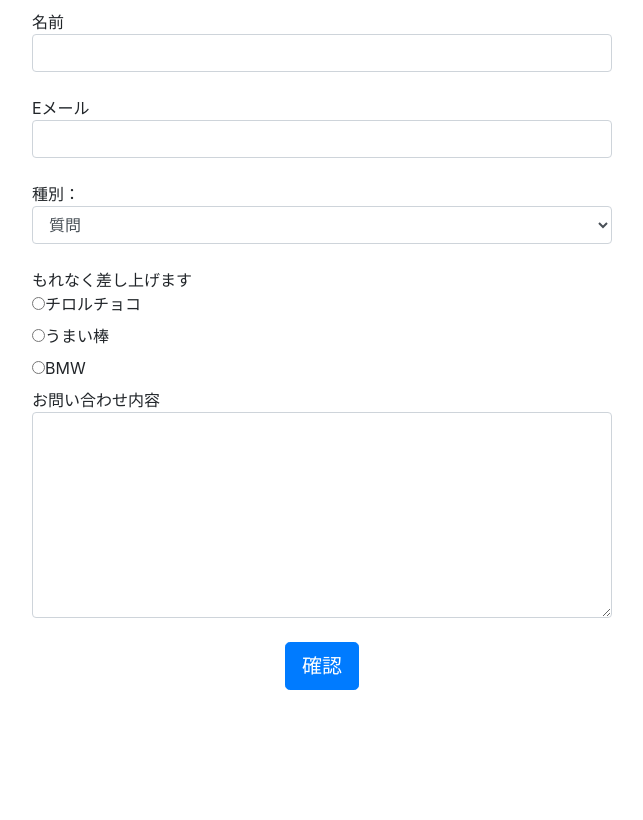
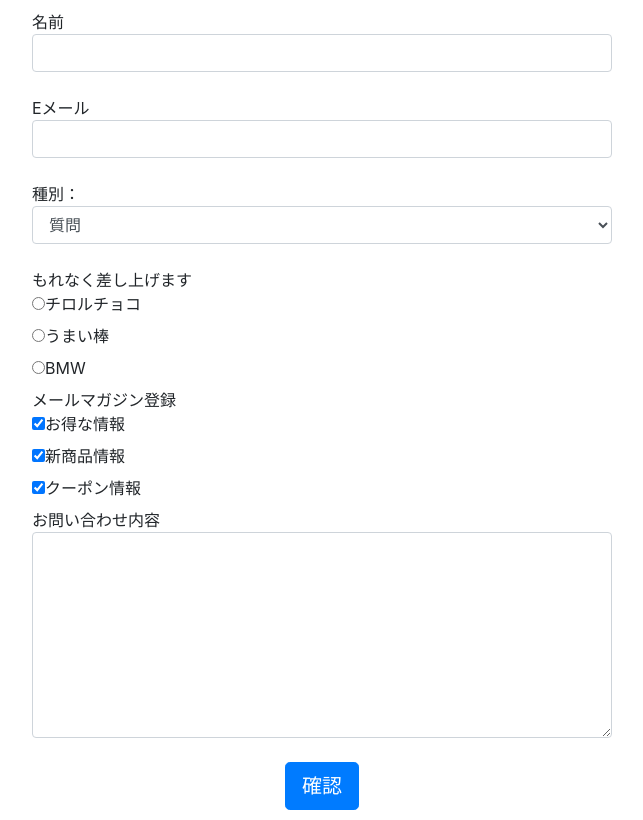
Before and after one commit to iwasatat0107/htdocs, a PHP site: page /contactform.php in a window 1280 px wide. Shown: the whole page, without its empty margins (318-961 px from the left). Before the commit the page ends 690 px from the top, so only its background shows below. Run offline with PHP 8.4, Linux system fonts and the light colour scheme.

Commit message:
チェックボックスの実装

```diff
--- a/contactform.php
+++ b/contactform.php
@@ -45,6 +45,30 @@
     if( isset($_POST['present']) ){
 	  $_SESSION['present']	= htmlspecialchars($_POST['present'], ENT_QUOTES);
     }
+    if( !isset($_POST['info1']) || mb_strlen(!$_POST['info1']) > 100 ) {
+      $errmessage[] = "メールマガジン情報1が不正です";
+    }
+    if( isset($_POST['info1']) ){
+      $_SESSION['info1']	= htmlspecialchars($_POST['info1'], ENT_QUOTES);
+      } else {
+        $_SESSION['info1'] = "";
+      }
+    if( !isset($_POST['info2']) || mb_strlen(!$_POST['info1']) > 100 ) {
+        $errmessage[] = "メールマガジン情報2が不正です";
+      }
+    if( isset($_POST['info2']) ){
+        $_SESSION['info2']	= htmlspecialchars($_POST['info2'], ENT_QUOTES);
+      } else {
+          $_SESSION['info2'] = "";
+      }
+    if( !isset($_POST['info3']) || mb_strlen(!$_POST['info3']) > 100 ) {
+        $errmessage[] = "メールマガジン情報3が不正です";
+      }
+    if( isset($_POST['info3']) ){
+        $_SESSION['info3']	= htmlspecialchars($_POST['info3'], ENT_QUOTES);
+      } else {
+          $_SESSION['info3'] = "";
+      }
 
 	  if( !$_POST['message'] ){
 		  $errmessage[] = "お問い合わせ内容を入力してください";
@@ -75,6 +99,10 @@
               . "名前: " . $_SESSION['fullname'] . "\r\n"
               . "email: " . $_SESSION['email'] . "\r\n"
               . "種別: " . $kind[ $_SESSION['mkind'] ] . "\r\n"
+              . "メールマガジン: \r\n"
+              . "□" . $_SESSION['info1']. "\r\n"
+              . "□" . $_SESSION['info2']. "\r\n"
+              . "□" . $_SESSION['info3']. "\r\n"
               . "プレゼント: " . $present[ $_SESSION['present'] ] . "\r\n"
               . "お問い合わせ内容:\r\n"
               . preg_replace("/\r\n|\r|\n/", "\r\n", $_SESSION['message']);
@@ -88,6 +116,9 @@
     $_SESSION['email']    = "";
     $_SESSION['mkind']    = "";
     $_SESSION['present']  = "";
+    $_SESSION['info1']    = "";
+    $_SESSION['info2']    = "";
+    $_SESSION['info3']    = "";
     $_SESSION['message']  = "";
   }
 ?>
@@ -139,10 +170,10 @@
         <label><input type="radio" name="present" value="<?php echo $i ?>"><?php echo $v ?></label><br>
         <?php } ?>
       <?php } ?>
-
-
-
-
+      メールマガジン登録<br>
+      <label><input type="checkbox" name="info1" value="お得な情報" checked>お得な情報</label><br>
+      <label><input type="checkbox" name="info2" value="新商品情報" checked>新商品情報</label><br>
+      <label><input type="checkbox" name="info3" value="クーポン情報" checked>クーポン情報</label><br>
       お問い合わせ内容<br>
       <textarea cols="40" rows="8" name="message" class="form-control" ><?php echo $_SESSION['message'] ?></textarea><br>
       <div class="button">
@@ -157,6 +188,10 @@
       Eメール <?php echo $_SESSION['email'] ?><br>
       種別    <?php echo $kind[ $_SESSION['mkind'] ] ?><br>
       プレゼント    <?php echo $present[ $_SESSION['present'] ] ?><br>
+      メールマガジン<br>
+      <?php echo $_SESSION['info1'] ?></br>
+      <?php echo $_SESSION['info2'] ?></br>
+      <?php echo $_SESSION['info3'] ?></br>
       お問い合わせ内容<br>
       <?php echo nl2br($_SESSION['message']) ?><br>
       <input type="submit" name="back" value="戻る" class="btn btn-primary"/>
```
